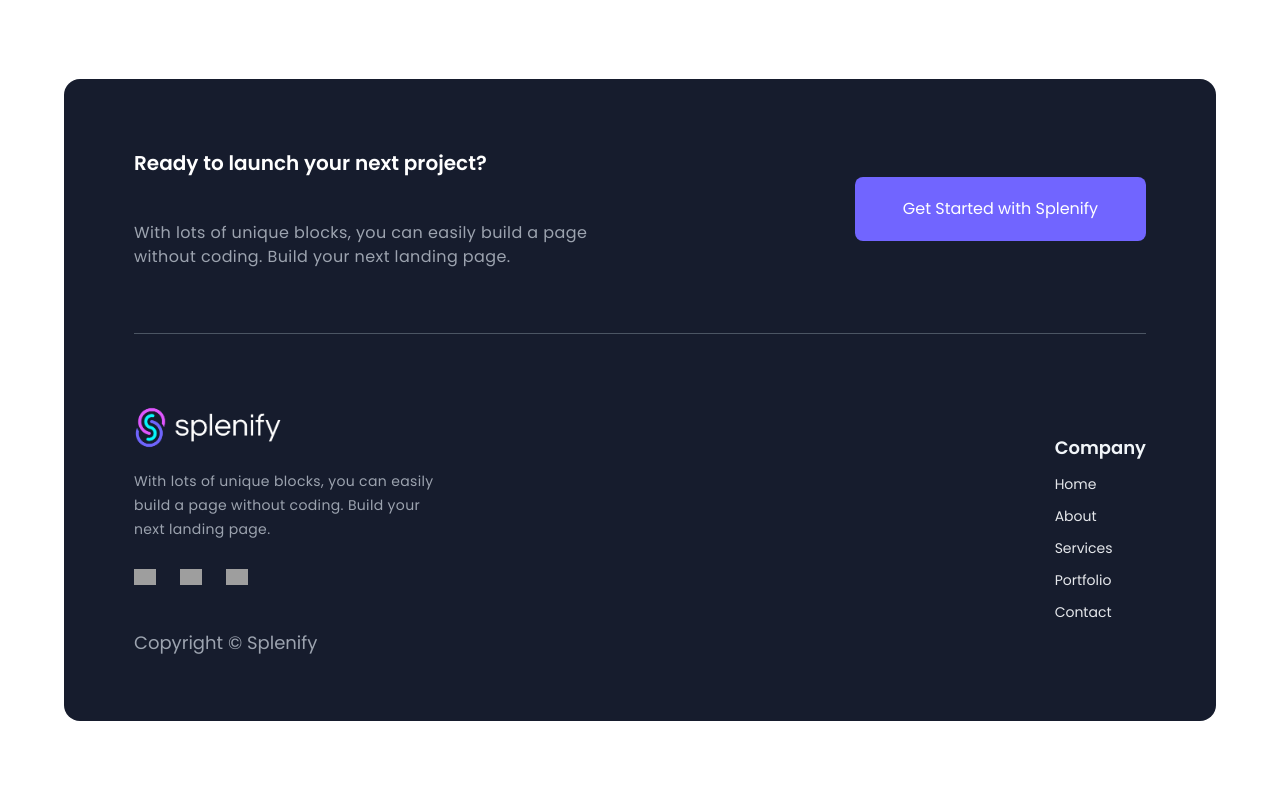
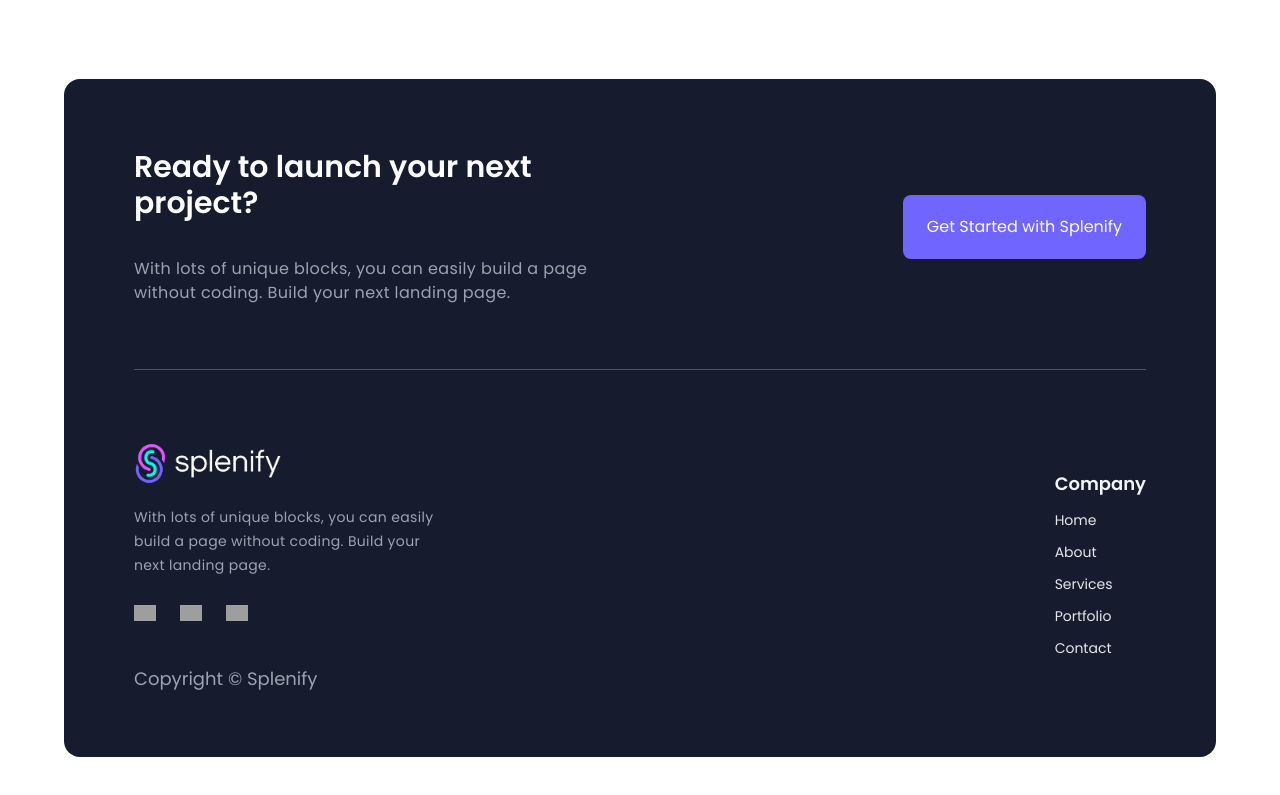
Before and after one commit to asfarmunir/Splenify, a Next.js app: page /about in a window 1280 px wide. Shown: the part 5662-6457 px from the top of the page. Built offline with nearby package versions, Linux system fonts and the light colour scheme; grey boxes are pictures that could not be loaded; a web font is replaced by a local one.

Commit message:
ui edits

```diff
--- a/components/shared/Footer.tsx
+++ b/components/shared/Footer.tsx
@@ -8,19 +8,19 @@ import { scrollToSection } from "./Navbar";
 const Footer = () => {
   return (
     <footer className=" w-[90%] mx-auto  max-w-6xl 2xl:max-w-7xl mb-6 ms:mb-8 rounded-[16px] md:mb-16 bg-[#161C2D] py-16 px-4 md:px-[70px] pt-[70px] 2xl:pt-[90px]">
-      <div className="flex flex-col md:flex-row gap-8 items-start px-3 md:px-0  md:items-center justify-between pb-16 border-b border-gray-600">
-        <div className="flex flex-col items-center md:items-start max-w-lg gap-3">
-          <h2 className=" text-2xl mb-8 text-center md:text-start md:text-xl 2xl:text-3xl text-white font-semibold">
+      <div className="flex flex-col lg:flex-row gap-8 items-start px-3 md:px-0  md:items-center justify-between pb-16 border-b border-gray-600">
+        <div className="flex flex-col items-center lg:items-start max-w-lg gap-3">
+          <h2 className=" text-3xl mb-8 md:mb-6 text-center lg:text-start md:text-3xl  text-white font-semibold">
             Ready to launch your next project?
           </h2>
-          <p className=" text-gray-400 2xl:text-lg text-center md:text-start my-2 md:my-0 leading-loose md:leading-6 tracking-wide">
+          <p className=" text-gray-400 2xl:text-lg text-center lg:text-start my-2 md:my-0 leading-loose md:leading-6 tracking-wide">
             With lots of unique blocks, you can easily build a page without
             coding. Build your next landing page.
           </p>
         </div>
         <Link
           href={"https://www.cal.com/splenify"}
-          className=" bg-[#7165FF] mx-auto md:mx-0 w-full text-center md:w-fit rounded-[8px] text-white py-5 px-12  2xl:text-lg"
+          className=" bg-[#7165FF] mx-auto md:mx-0 w-full text-center lg:w-fit rounded-[8px] text-white py-5 px-6 2xl:px-12  2xl:text-lg"
         >
           Get Started with Splenify
         </Link>
--- a/components/shared/Modal.tsx
+++ b/components/shared/Modal.tsx
@@ -141,7 +141,7 @@ const Modal = ({
                 </p>
               </div>
             </div>
-            <div className="flex ml-auto w-full bg-[#FCF7FF] dark:bg-slate-900 py-16 2xl:px-10 px-8 justify-end gap-5 relative">
+            <div className="flex ml-auto w-full  dark:bg-slate-900 py-16 2xl:px-10 px-8 justify-end gap-5 relative">
               <Image
                 src={
                   color === "blue"
--- a/components/shared/Navbar.tsx
+++ b/components/shared/Navbar.tsx
@@ -189,7 +189,7 @@ const Navbar = () => {
         {/* Mobile Menu */}
       </div>
       <div
-        className={`absolute shadow-sm rounded-[14px] drop-shadow-md top-[7rem] left-1/2 -translate-x-1/2 w-[350px] bg-white/95 dark:bg-slate-950/95 transition-all duration-700 ease-out transform ${
+        className={`absolute shadow-sm rounded-[14px] drop-shadow-md top-[7rem] left-1/2 -translate-x-1/2 w-[350px] bg-white/95 dark:bg-slate-950/95 transition-all duration-500 ease-out transform ${
           isMenuOpen
             ? "max-h-[450px] translate-y-0 opacity-100"
             : "max-h-0 -translate-y-16 opacity-100"
--- a/components/shared/TestimonialCard.tsx
+++ b/components/shared/TestimonialCard.tsx
@@ -59,7 +59,7 @@ const TestimonialCard = ({
           />
         </div>
       )}
-      <h1 className="font-roboto font-normal text-start text-base dark:text-slate-400">
+      <h1 className=" font-normal text-start text-base dark:text-slate-400">
         <p dangerouslySetInnerHTML={{ __html: review }} />
       </h1>
       <div className="flex justify-start items-center space-x-4">
```
